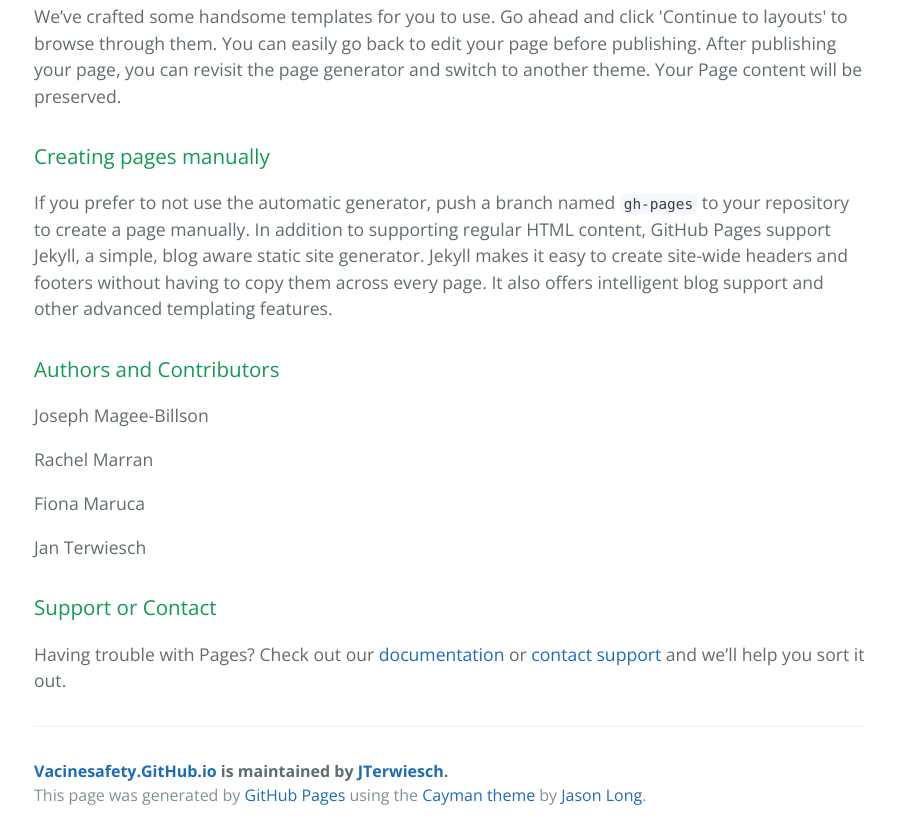
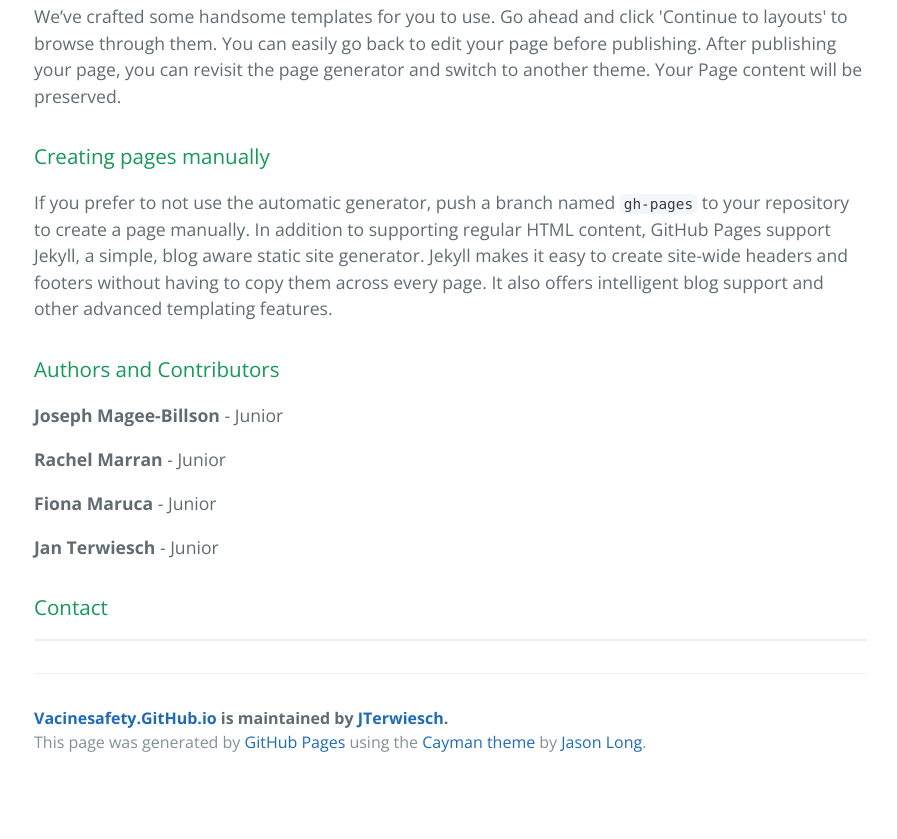
Before and after one commit to JTerwiesch/vacinesafety.github.io, a plain HTML site: page index.html in a window 1280 px wide. Shown: the part 646-1485 px from the top of the page, without its empty margins (190-1087 px from the left). After the commit the page ends 1432 px from the top, so only its background shows below. Drawn offline with nearby package versions, Linux system fonts and the light colour scheme.

```diff
--- a/index.html
+++ b/index.html
@@ -37,18 +37,18 @@
 <h3>
 <a id="authors-and-contributors" class="anchor" href="#authors-and-contributors" aria-hidden="true"><span aria-hidden="true" class="octicon octicon-link"></span></a>Authors and Contributors</h3>
 
-<p>Joseph Magee-Billson</p>
+<p><strong>Joseph Magee-Billson</strong> - Junior</p>
 
-<p>Rachel Marran</p>
+<p><strong>Rachel Marran</strong> - Junior</p>
 
-<p>Fiona Maruca</p>
+<p><strong>Fiona Maruca</strong> - Junior</p>
 
-<p>Jan Terwiesch</p>
+<p><strong>Jan Terwiesch</strong> - Junior </p>
 
 <h3>
-<a id="support-or-contact" class="anchor" href="#support-or-contact" aria-hidden="true"><span aria-hidden="true" class="octicon octicon-link"></span></a>Support or Contact</h3>
+<a id="contact" class="anchor" href="#contact" aria-hidden="true"><span aria-hidden="true" class="octicon octicon-link"></span></a>Contact</h3>
 
-<p>Having trouble with Pages? Check out our <a href="https://help.github.com/pages">documentation</a> or <a href="https://github.com/contact">contact support</a> and we’ll help you sort it out.</p>
+<hr>
 
       <footer class="site-footer">
         <span class="site-footer-owner"><a href="https://github.com/JTerwiesch/vacinesafety.github.io">Vacinesafety.GitHub.io</a> is maintained by <a href="https://github.com/JTerwiesch">JTerwiesch</a>.</span>
```
Also changed, not shown: params.json (+1 -1 lines).
